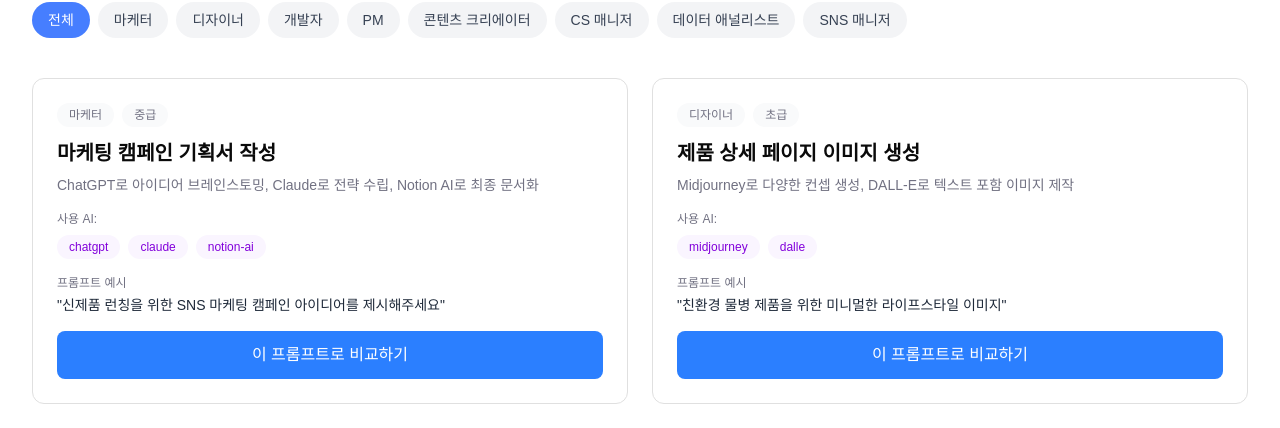
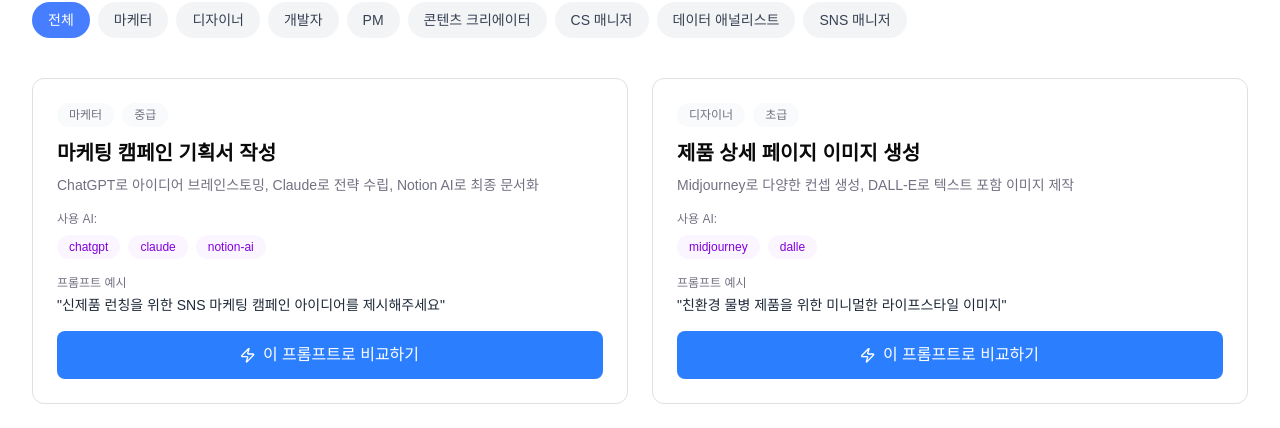
Before and after one commit to pain22value/abti, a Next.js app: page /usecases in a window 1280 px wide. Shown: the part 308-736 px from the top of the page. Built offline with nearby package versions, Linux system fonts and the light colour scheme.

Commit message:
[feat] 검색 기능 추가 및 필터링 기능 추가

```diff
--- a/app/usecases/page.tsx
+++ b/app/usecases/page.tsx
@@ -1,7 +1,15 @@
+'use client';
+
+import { useState } from 'react';
 import Header from '@/components/common/Header';
 import Footer from '@/components/common/Footer';
 
 export default function UseCasesPage() {
+  // 선택된 카테고리 상태 관리
+  const [selectedCategories, setSelectedCategories] = useState<string[]>(['전체']);
+  // 검색어 상태 관리
+  const [searchQuery, setSearchQuery] = useState('');
+
   // 유스케이스 데이터
   const useCases = [
     {
@@ -72,6 +80,44 @@ export default function UseCasesPage() {
 
   const categories = ['전체', '마케터', '디자이너', '개발자', 'PM', '콘텐츠 크리에이터', 'CS 매니저', '데이터 애널리스트', 'SNS 매니저'];
 
+  // 카테고리 클릭 핸들러
+  const handleCategoryClick = (category: string) => {
+    if (category === '전체') {
+      setSelectedCategories(['전체']);
+    } else {
+      setSelectedCategories((prev) => {
+        // 전체 제거
+        const withoutAll = prev.filter(c => c !== '전체');
+
+        // 이미 선택된 카테고리면 제거
+        if (withoutAll.includes(category)) {
+          const newCategories = withoutAll.filter(c => c !== category);
+          // 아무것도 선택 안 되면 전체로
+          return newCategories.length === 0 ? ['전체'] : newCategories;
+        }
+
+        // 새로 추가
+        return [...withoutAll, category];
+      });
+    }
+  };
+
+  // 필터링된 유스케이스 (카테고리 + 검색어)
+  const filteredUseCases = useCases.filter(useCase => {
+    // 카테고리 필터
+    const matchesCategory = selectedCategories.includes('전체') ||
+      useCase.category.some(cat => selectedCategories.includes(cat));
+
+    // 검색어 필터
+    const matchesSearch = searchQuery === '' ||
+      useCase.title.toLowerCase().includes(searchQuery.toLowerCase()) ||
+      useCase.description.toLowerCase().includes(searchQuery.toLowerCase()) ||
+      useCase.promptExample.toLowerCase().includes(searchQuery.toLowerCase()) ||
+      useCase.aiCombination.some(ai => ai.toLowerCase().includes(searchQuery.toLowerCase()));
+
+    return matchesCategory && matchesSearch;
+  });
+
   return (
     <main className="min-h-screen bg-white flex flex-col">
       <Header />
@@ -91,7 +137,9 @@ export default function UseCasesPage() {
             <input
               type="text"
               placeholder="원하는 조합의 목적이나 상황을 검색해보세요"
-              className="w-full px-4 py-3 pr-12 border border-line-100 rounded-lg focus:outline-none focus:ring-2 focus:ring-main-600"
+              value={searchQuery}
+              onChange={(e) => setSearchQuery(e.target.value)}
+              className="w-full px-4 py-3 pr-12 border border-line-100 rounded-lg focus:outline-none focus:ring-2 focus:ring-[#467EFF]"
             />
             <button className="absolute right-3 top-1/2 -translate-y-1/2 p-2 bg-[#467EFF] text-white rounded-lg hover:opacity-90">
               <svg className="w-5 h-5" fill="none" stroke="currentColor" viewBox="0 0 24 24">
@@ -102,11 +150,12 @@ export default function UseCasesPage() {
 
           {/* 카테고리 필터 */}
           <div className="flex gap-2 mb-10 flex-wrap">
-            {categories.map((category, index) => (
+            {categories.map((category) => (
               <button
-                key={index}
+                key={category}
+                onClick={() => handleCategoryClick(category)}
                 className={`px-4 py-2 rounded-full text-sm transition-colors ${
-                  index === 0
+                  selectedCategories.includes(category)
                     ? 'bg-[#467EFF] text-[#FFFFFF]'
                     : 'bg-[#F3F4F6] text-[#364153] hover:bg-line-100'
                 }`}
@@ -116,12 +165,20 @@ export default function UseCasesPage() {
             ))}
           </div>
 
+          {/* 검색 결과 개수 표시 */}
+          {searchQuery && (
+            <p className="text-sm text-subtext-300 mb-4">
+              "<span className="font-semibold text-text-900">{searchQuery}</span>" 검색 결과: {filteredUseCases.length}개
+            </p>
+          )}
+
           {/* 유스케이스 카드 그리드 */}
+          {filteredUseCases.length > 0 ? (
             <div className="grid grid-cols-1 md:grid-cols-2 gap-6">
-            {useCases.map((useCase) => (
+              {filteredUseCases.map((useCase) => (
                 <div
                   key={useCase.id}
-                className="border border-line-100 rounded-xl p-6 hover:shadow-lg transition-shadow"
+                  className="border border-line-100 rounded-xl p-6 hover:shadow-lg transition-shadow flex flex-col"
                 >
                   {/* 카테고리 태그 */}
                   <div className="flex gap-2 mb-3">
@@ -148,7 +205,7 @@ export default function UseCasesPage() {
                   {/* 추천 AI 조합 */}
                   <div className="mb-4">
                     <p className="text-xs text-subtext-300 mb-2">사용 AI:</p>
-                  <div className="flex gap-2">
+                    <div className="flex gap-2 flex-wrap">
                       {useCase.aiCombination.map((ai, idx) => (
                         <span
                           key={idx}
@@ -168,13 +225,23 @@ export default function UseCasesPage() {
                     </p>
                   </div>
 
-                {/* 버튼 */}
-                <button className="w-full py-3 bg-[#2B7FFF] text-white rounded-lg hover:opacity-90 transition-opacity">
+                  {/* 버튼 - mt-auto로 하단 고정 */}
+                  <button className="w-full py-3 bg-[#2B7FFF] text-white rounded-lg hover:opacity-90 transition-opacity mt-auto flex items-center justify-center gap-2">
+                    <svg width="14" height="15" viewBox="0 0 14 15" fill="none" xmlns="http://www.w3.org/2000/svg">
+                      <path d="M1.33496 8.66824C1.2088 8.66867 1.08511 8.6333 0.978258 8.56623C0.871406 8.49916 0.785778 8.40314 0.731322 8.28935C0.676866 8.17555 0.655818 8.04863 0.670622 7.92335C0.685426 7.79806 0.735476 7.67955 0.814956 7.58157L7.41496 0.781574C7.46446 0.724428 7.53193 0.685811 7.60628 0.672062C7.68063 0.658313 7.75744 0.670248 7.82411 0.70591C7.89078 0.741571 7.94335 0.798838 7.97318 0.868312C8.00301 0.937786 8.00834 1.01534 7.98829 1.08824L6.70829 5.10157C6.67055 5.20259 6.65787 5.31125 6.67135 5.41825C6.68483 5.52524 6.72406 5.62736 6.78568 5.71586C6.8473 5.80436 6.92947 5.87658 7.02514 5.92635C7.12081 5.97611 7.22712 6.00192 7.33496 6.00157H12.0016C12.1278 6.00114 12.2515 6.03652 12.3583 6.10359C12.4652 6.17066 12.5508 6.26667 12.6053 6.38047C12.6597 6.49427 12.6808 6.62118 12.666 6.74647C12.6512 6.87175 12.6011 6.99027 12.5216 7.08824L5.92162 13.8882C5.87211 13.9454 5.80465 13.984 5.7303 13.9978C5.65595 14.0115 5.57914 13.9996 5.51247 13.9639C5.4458 13.9282 5.39323 13.871 5.3634 13.8015C5.33357 13.732 5.32824 13.6545 5.34829 13.5816L6.62829 9.56824C6.66603 9.46723 6.67871 9.35856 6.66523 9.25157C6.65175 9.14458 6.61252 9.04245 6.5509 8.95396C6.48928 8.86546 6.40711 8.79323 6.31144 8.74347C6.21577 8.6937 6.10946 8.66789 6.00162 8.66824H1.33496Z" stroke="white" strokeWidth="1.33333" strokeLinecap="round" strokeLinejoin="round"/>
+                    </svg>
                     이 프롬프트로 비교하기
                   </button>
                 </div>
               ))}
             </div>
+          ) : (
+            // 검색 결과 없을 때
+            <div className="text-center py-16">
+              <p className="text-subtext-300 text-lg mb-2">검색 결과가 없습니다</p>
+              <p className="text-subtext-300 text-sm">다른 검색어나 카테고리를 선택해보세요</p>
+            </div>
+          )}
         </div>
       </main>
 
```
Lines whose indentation alone changed are shown as unchanged.
